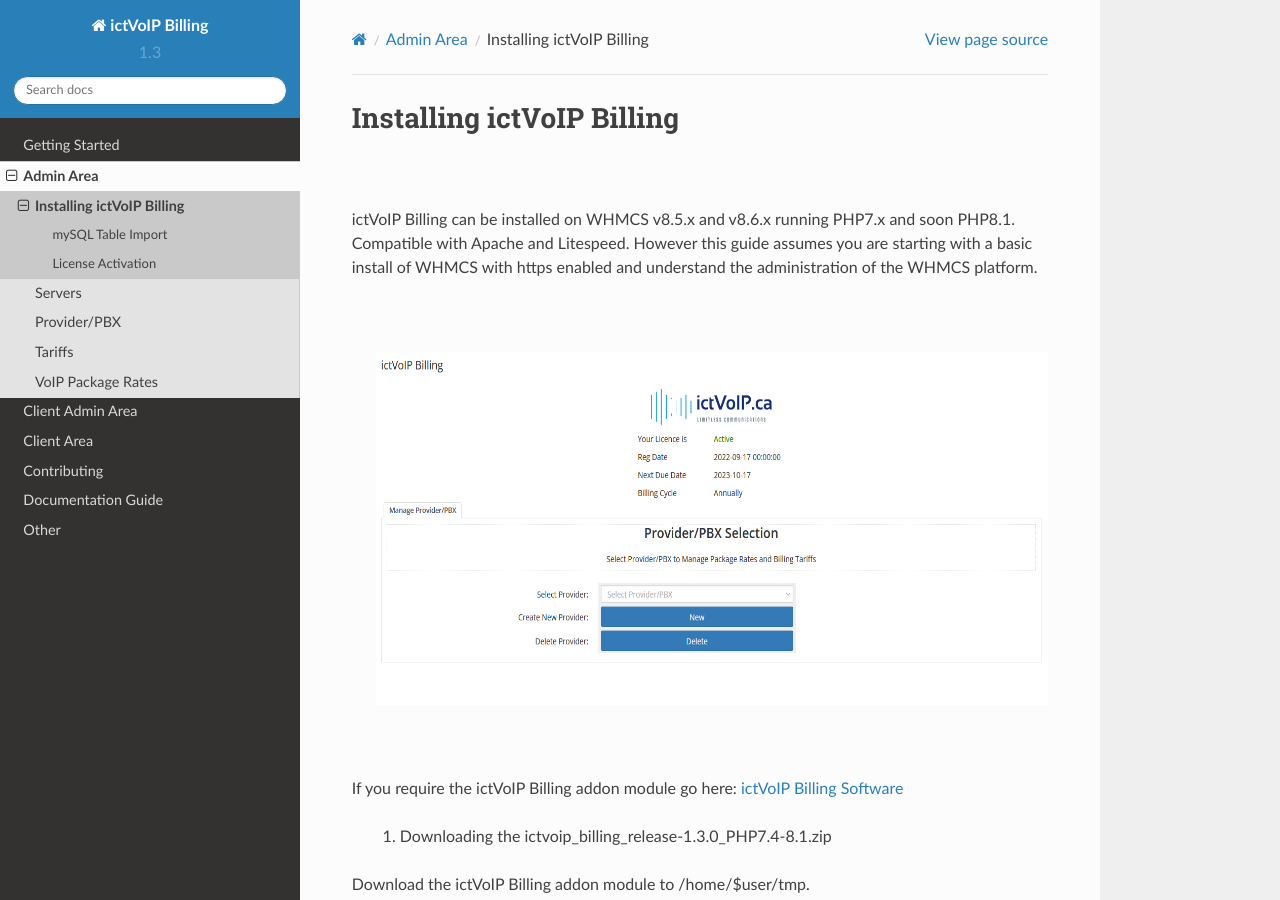
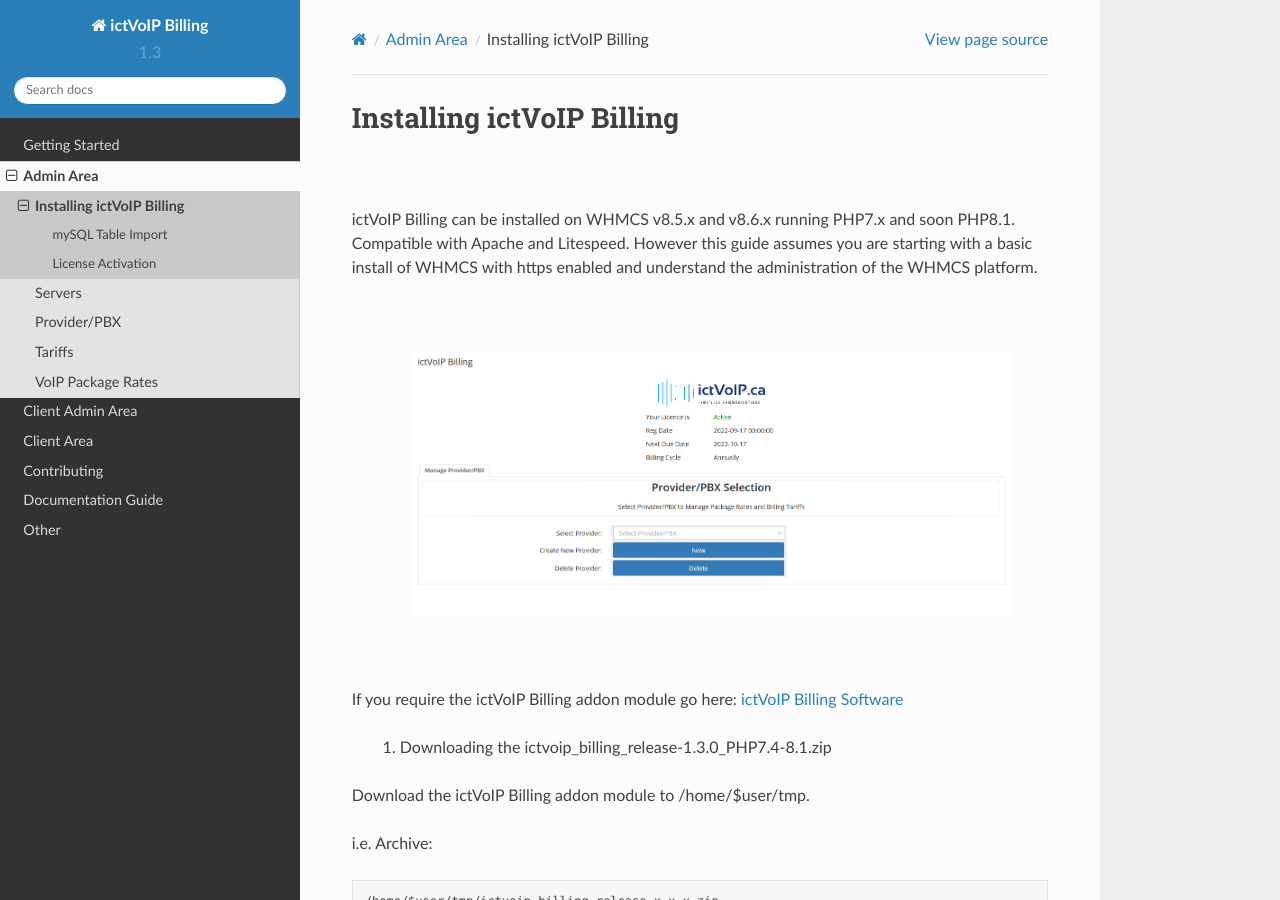
Before and after one commit to ictvoip/ictvoip-docs, a Sphinx documentation site: the page built from docs/source/admin/ictvoipbilling.rst, in a window 1280 px wide and 900 px high. Built offline with Sphinx 7.4.7 and the Read the Docs theme 2.0.0, drawn with Linux system fonts in a browser that asks for light colours; pages that are not in the unit, such as notebooks, are missing from menus.

Commit message:
Update ictvoipbilling.rst

```diff
--- a/docs/source/admin/ictvoipbilling.rst
+++ b/docs/source/admin/ictvoipbilling.rst
@@ -8,7 +8,7 @@ ictVoIP Billing can be installed on WHMCS v8.5.x and v8.6.x running PHP7.x and s
 |
 
  .. image:: ../_static/images/admin/ictvoip_billing_dashboard.png
-        :scale: 60%
+        :scale: 45%
         :align: center
         :alt: Adding a new Provider or PBX
 
```
